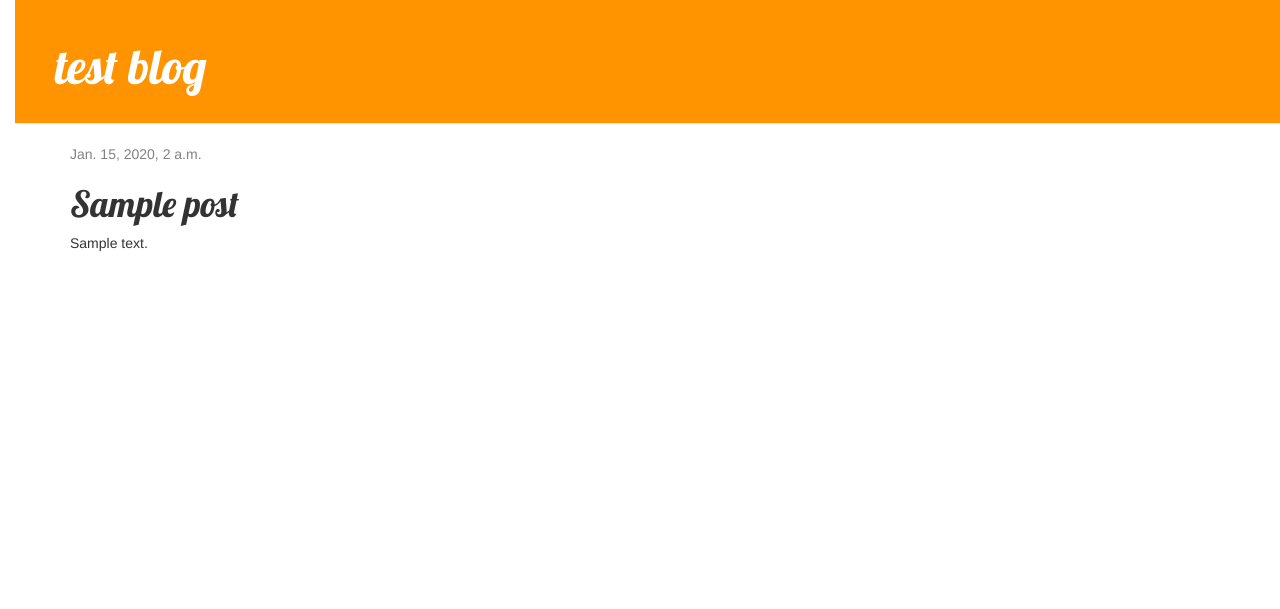
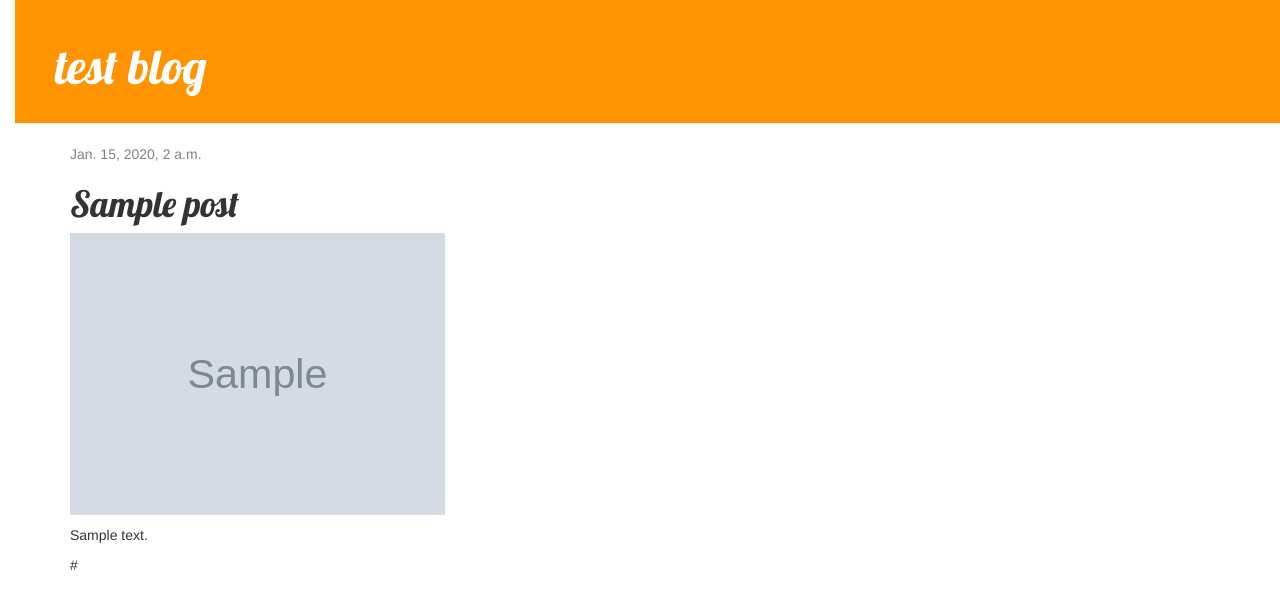
Before and after one commit to snapman4/blog, a Django app: page /post/1/ in a window 1280 px wide. Shown: the top 609 px of the page. Run offline with Django 3.2, Linux system fonts and the light colour scheme; tables that the repository leaves empty hold one stand-in row (values such as "Sample post"); grey boxes marked "Sample" are stand-in pictures; some libraries are stand-ins or nearby versions.

Commit message:
with url link and picture option

```diff
--- a/blog/models.py
+++ b/blog/models.py
@@ -8,6 +8,8 @@
     text = models.TextField()
     created_date = models.DateTimeField(default=timezone.now)
     publish_date = models.DateTimeField(blank=True, null=True)
+    image = models.ImageField(upload_to="images", blank=True)
+    url = models.URLField(blank=True, null=True)
 
     def publish(self):
         self.publish_date = timezone.now()
--- a/blog/templates/blog/post_detail.html
+++ b/blog/templates/blog/post_detail.html
@@ -17,7 +17,9 @@
                     <a class="btn btn-default" href="{% url 'post_edit' pk=post.pk %}"><span class="glyphicon glyphicon-pencil"></span></a>
                 {% endif %}
                 <h1>{{ post.title }}</h1>
+                <p><img src="{{ post.image.url }}" width="50%"></p>
                 <p>{{ post.text|linebreaksbr }}</p>
+                <p>{{ post.url}}</p>
             </div>
         {% endblock %}
     </body>
--- a/blog/urls.py
+++ b/blog/urls.py
@@ -7,5 +7,4 @@
     path('post/new', views.post_new, name='post_new'),
     path('post/<int:pk>/', views.post_edit, name='post_edit'),
 
-
 ]
--- a/mysite/urls.py
+++ b/mysite/urls.py
@@ -15,9 +15,11 @@
 """
 from django.urls import path, include
 from django.contrib import admin
+from django.conf import settings
+from django.conf.urls.static import static
 
 
 urlpatterns = [
     path('admin/', admin.site.urls),
     path('', include('blog.urls')),
-]
+] + static(settings.MEDIA_URL, document_root=settings.MEDIA_ROOT)
```
Also changed, not shown: blog/migrations/0002_auto_20180816_1304.py (added), media/images/20171213_144026_1.jpg (added).
